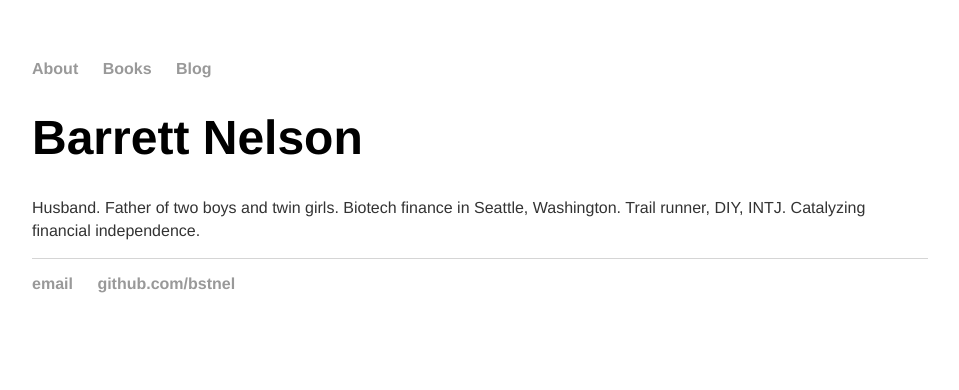
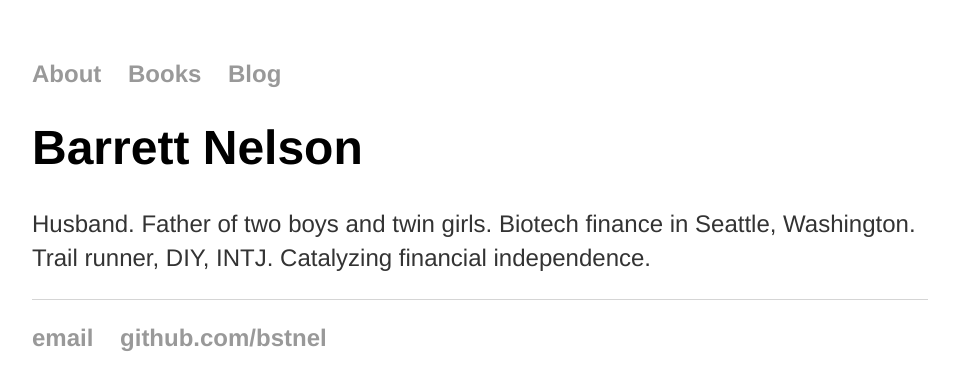
Before and after one commit to bstnel/bstnel.github.io, a Jekyll site: the page built from index.html, in a window 1280 px wide. Shown: the top 390 px of the page, without its empty margins (160-1119 px from the left). Built offline with Jekyll 4.4.1, drawn with Linux system fonts in a browser that asks for light colours.

Commit message:
Update main.css

```diff
--- a/css/main.css
+++ b/css/main.css
@@ -7,6 +7,7 @@ nav ul, footer ul {
     padding: 0px;
     list-style: none;
     font-weight: bold;
+    font-size: 1.5em;
 }
 nav ul li, footer ul li {
     display: inline;
@@ -24,7 +25,7 @@ h1 {
     font-family:'Helvetica', 'Arial', 'Sans-Serif';
 }
 p {
-    font-size: 1em;
+    font-size: 1.5em;
     font-family:'Helvetica', 'Arial', 'Sans-Serif';
     line-height: 1.4em;
     color: #333;
```
